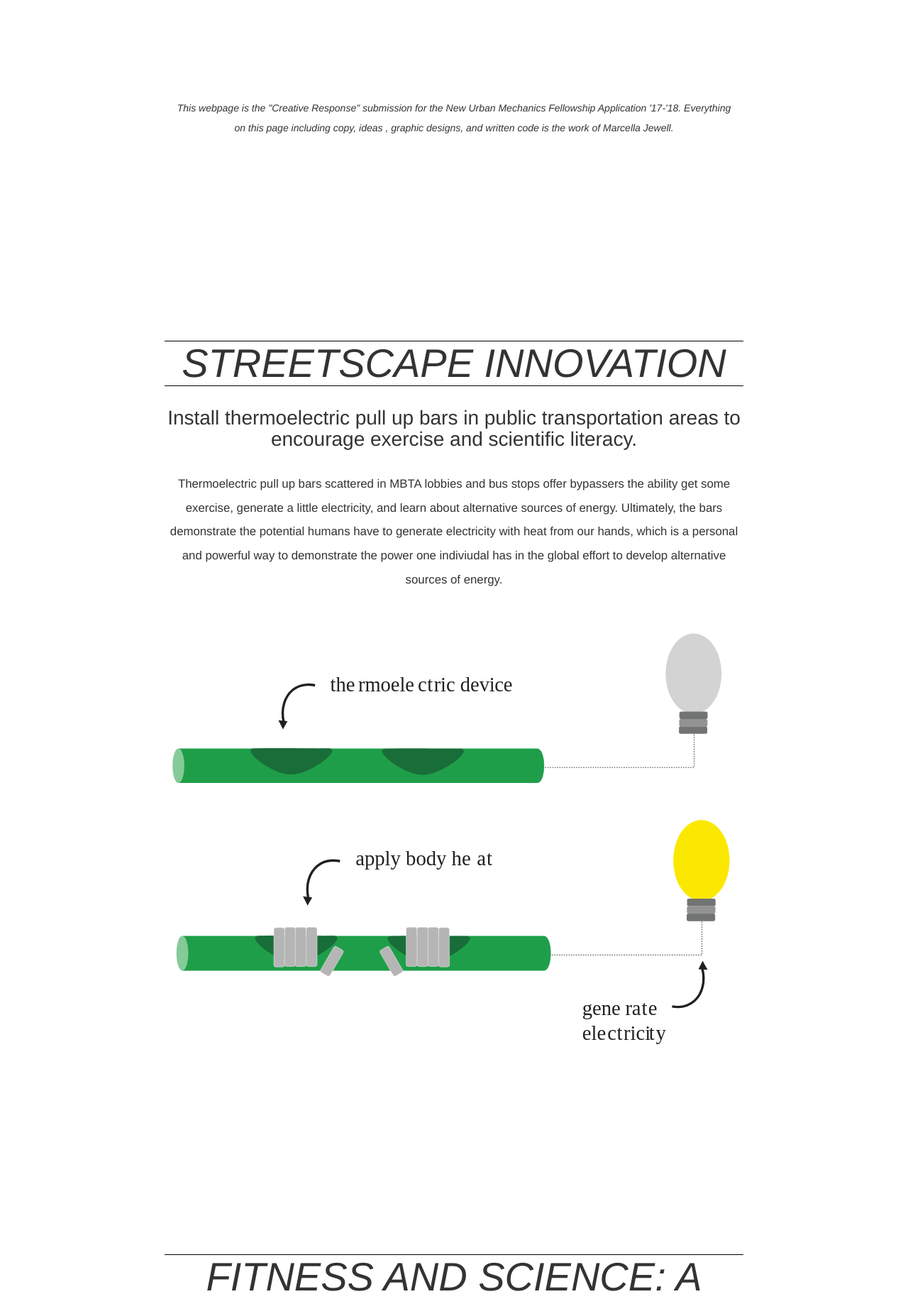
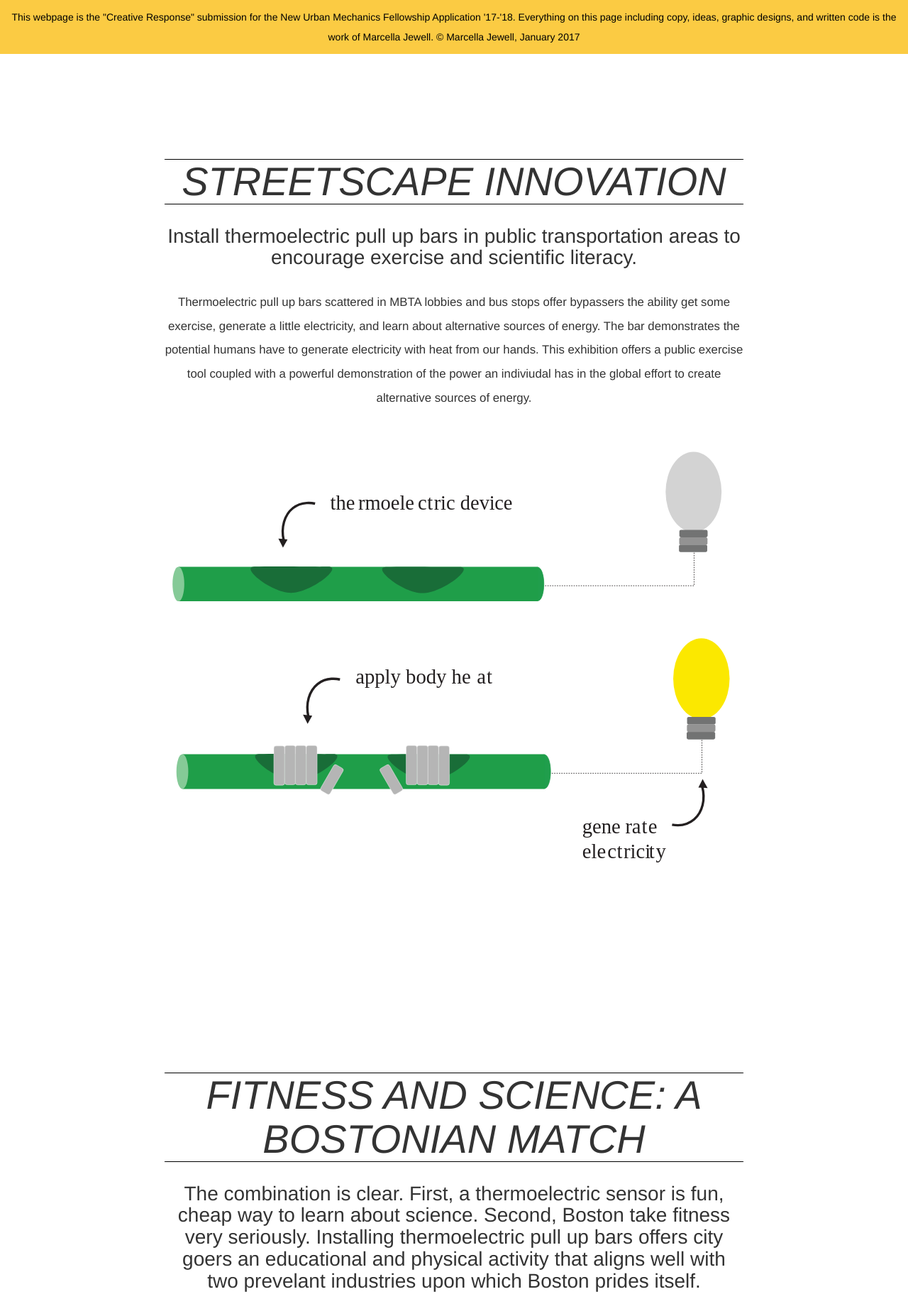
Before and after one commit to thejewellster/urbanmechanicsfellowship, a PHP site: page /index.html in a window 1280 px wide. Shown: the top 1830 px of the page at 71% size. Run offline with PHP 8.4, Linux system fonts and the light colour scheme.

Commit message:
header disclaimer and copy updates

```diff
--- a/index.html
+++ b/index.html
@@ -8,8 +8,8 @@
 	<link rel="stylesheet" type="text/css" href="styleadd.css">
 </head>
 <body>
-<div class="container cnt-mini">
-	<h4 style="font-style:italic;">This webpage is the "Creative Response" submission for the New Urban Mechanics Fellowship Application '17-'18.  Everything on this page including copy, ideas	, graphic designs, and written code is the work of Marcella Jewell.</h4>
+<div class="container-fluid">
+	<h4>  This webpage is the "Creative Response" submission for the New Urban Mechanics Fellowship Application '17-'18.  Everything on this page including copy, ideas, graphic designs, and written code is the work of Marcella Jewell. &#xA9; Marcella Jewell, January 2017</h4>
 </div>
 <div class="container">
 	<div class="row">
@@ -19,7 +19,7 @@
 		<h2>Install thermoelectric pull up bars in public transportation areas to encourage exercise and scientific literacy.</h2>
 	</div>
 	<div class="row">
-		<h3>Thermoelectric pull up bars scattered in MBTA lobbies and bus stops offer bypassers the ability get some exercise, generate a little electricity, and learn about alternative sources of energy.  Ultimately, the bars demonstrate the potential humans have to generate electricity with heat from our hands, which is a personal and powerful way to demonstrate the power one indiviudal has in the global effort to develop alternative sources of energy.</h3>
+		<h3>Thermoelectric pull up bars scattered in MBTA lobbies and bus stops offer bypassers the ability get some exercise, generate a little electricity, and learn about alternative sources of energy.  The bar demonstrates the potential humans have to generate electricity with heat from our hands.  This exhibition offers a public exercise tool coupled with a powerful demonstration of the power an indiviudal has in the global effort to create alternative sources of energy.</h3>
 	</div>
 	<div class="row">
 		<img src="img/urbanmechanic-02.svg" class="img-responsive" alt="Responsive image">
@@ -34,10 +34,10 @@
 		<h1>FITNESS AND SCIENCE: A BOSTONIAN MATCH</h1>
 	</div>
 	<div class="row">
-		<h2>First, thermoelectric sensors are fun, cheap ways to learn about science.  Second, Boston take fitness very seriously.  Installing thermoelectric pull up bars offers city goers an educational and physical activity that aligns well with two prevelant industries upon which Boston prides itself.</h2>
+		<h2>The combination is clear.  First, a thermoelectric sensor is fun, cheap way to learn about science.  Second, Boston take fitness very seriously.  Installing thermoelectric pull up bars offers city goers an educational and physical activity that aligns well with two prevelant industries upon which Boston prides itself.</h2>
 	</div>
 	<div class="row">
-		<h3>As long as the bar is at a lower temperature than the body temperature, the thermoelectric bar exploits the different temperatures to generate electricity.  Whether a parents hold their child up to hang on the bar or college athlete does 20 pull ups while waiting for a train, heat transfer occurs and generates small amounts of electricity that can be used in a variety of ways.</h3>
+		<h3>Let's dig deeper.  As long as the thermoelectric sensor is at a lower temperature than the body temperature, the bar exploits the different temperatures to generate electricity.  Whether a parent holds up their child to hang on the bar or a college athlete does 20 pull ups while waiting for a train, heat transfer occurs and generates small amounts of electricity that can be used in a variety of ways.</h3>
 	</div>
 	<div class="row">
 		<img src="img/urbanmechanic-04.svg" class="img-responsive" alt="Responsive image">
@@ -60,12 +60,12 @@
 		<div class="col-xs-12 col-sm-4 col-md-4">
 			<img src="img/urbanmechanic-07.svg" class="img-responsive small-icon" alt="Responsive image">
 			<h2>Fitness</h2>
-			<h3>Encourage exercize on the way to and from work by offering quick pull up station in high traffic areas around the city.</h3>
+			<h3>Encourage exercize on the way to and from work by offering a quick pull up station in high traffic areas around the city.</h3>
 		</div>
 		<div class="col-xs-12 col-sm-4 col-md-4">
 			<img src="img/urbanmechanic-08.svg" class="img-responsive small-icon" alt="Responsive image">
 			<h2>Streetscape</h2>
-			<h3>Update the transporatation streetscape with a non-intrusive installation that encourages exercise and scientific literacy</h3>
+			<h3>Update the streetscape with a non-intrusive, functional installation that encourages exercise and scientific literacy.</h3>
 		</div>
 		<div class="col-xs-12 col-sm-4 col-md-4">
 			<img src="img/urbanmechanic-09.svg" class="img-responsive small-icon" alt="Responsive image">
@@ -83,17 +83,17 @@
 	<div class="row">
 		<div class="col-xs-12 col-sm-4 col-md-3">
 			<h2>iOS Integration</h2>
-			<h3>Build an app to allow the city and civilians the ability to find pull up bars, keep track of energy generated from each installation, and see how much money is saved by relying on electricity generated from the bars instead of from traditional sources.</h3>
+			<h3>Build an app to for the city and civilians to location these pull up bars, keep track of energy generated from each installation, and see how much money is saved by relying on electricity generated from the bars instead of from traditional sources.</h3>
 			<img src="img/urbanmechanic-11.svg" class="img-responsive" alt="Responsive image">
 		</div>
 		<div class="col-xs-12 col-sm-4 col-md-6">
 			<h2>Thermoelectric urban infrastructure</h2>
-			<h3>Integrate thermoelectric devices into other pieces of urban infrastructures like benches.  Benches offer lower barriers of engagement and can generate more electricity give their larger surface area.</h3>
+			<h3>Integrate thermoelectric devices into other pieces of urban infrastructures like benches.  While benches do not couple as fitness equipment, benches offer lower barriers of engagement and can generate more electricity give their larger surface area.</h3>
 			<img src="img/urbanmechanic-10.svg" class="img-responsive" alt="Responsive image">
 		</div>
 		<div class="col-xs-12 col-sm-4 col-md-3">
 			<h2>Boston Science Research x Public Interactive Displays</h2>
-			<h3>The diversity of cutting edge research happening in Boston is mind blowing, but it is not accessible to everyone.  Distributing bite sized demonstrations of scientific principles in the form of civic innovation (like public thermoelectric pull up bars) can dramatically increase scientific literacy and introduce the public to the amazing work happening right here at home. </h3>
+			<h3>The diversity of cutting edge research happening in Boston is mind blowing, but it is not accessible to everyone.  Distributing bite sized demonstrations of scientific principles in the form of civic innovation, like the public thermoelectric pull up bars proposed here, can dramatically increase scientific literacy and introduce the public to the amazing work happening right here at home. </h3>
 
 		</div>
 	</div>
--- a/styleadd.css
+++ b/styleadd.css
@@ -41,3 +41,8 @@ padding: 2% 15%;
 .small-icon{
 	max-width: 200px;
 }
+
+.container-fluid{
+	background-color: #fbcb43;
+	color: black;
+}
```
